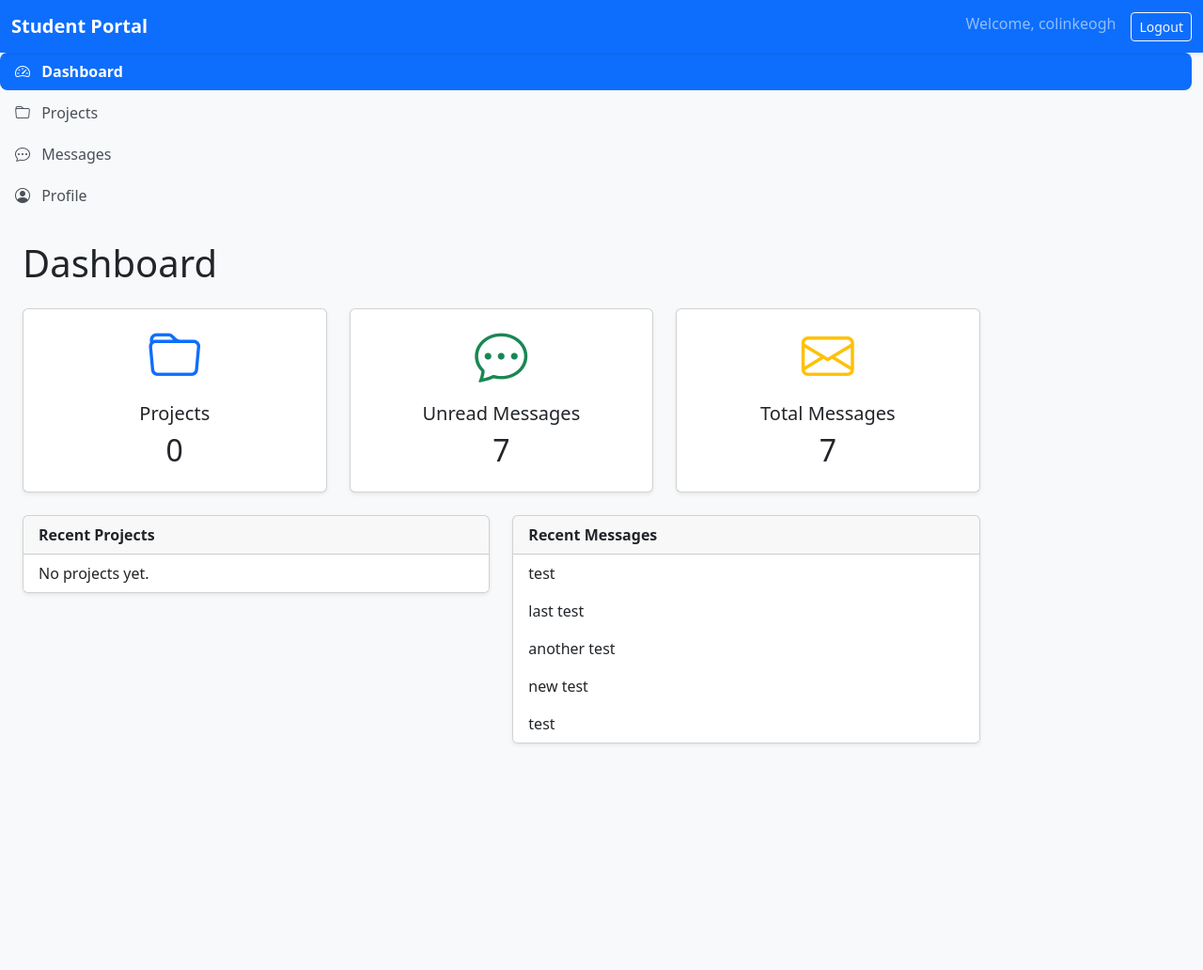
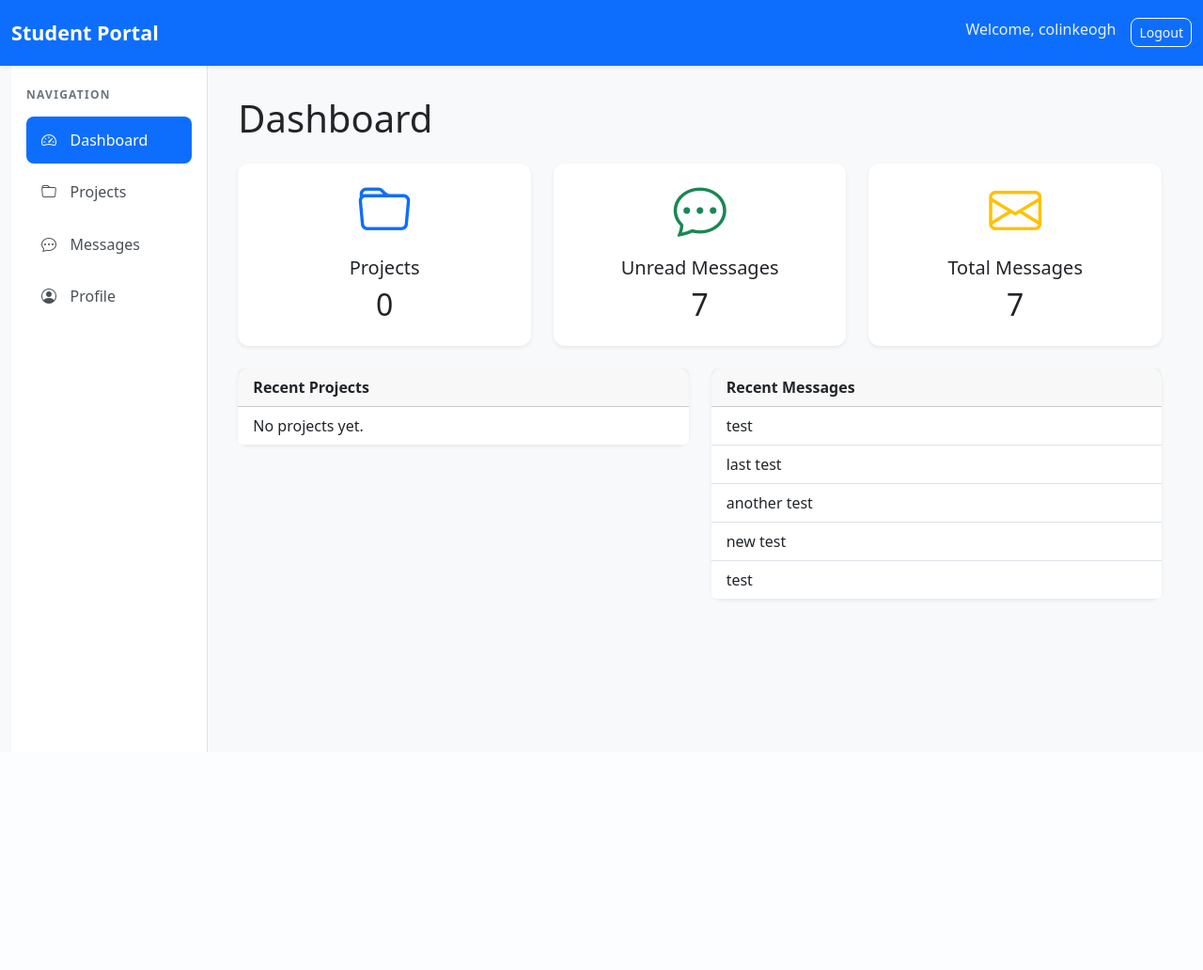
Before and after one commit to colin-182/student-portal, a Django app: page / in a window 1280 px wide. Shown: the whole page at 94% size. After the commit the page ends 800 px from the top, so only its background shows below. Run offline with Django 5.2, Linux system fonts and the light colour scheme; a user stored in the database is signed in; data comes from the database, SQL or seed files in the repository; both versions use the stored data as it was after the commit.

Commit message:
complete dashboard redesign and begin UI polish

```diff
--- a/static/css/style.css
+++ b/static/css/style.css
@@ -1,42 +1,158 @@
+/* ==========================================
+   Global
+========================================== */
+
+html,
 body {
-    min-height: 100vh;
-    background-color: #f8f9fa;
+    height: 100%;
 }
 
-main {
-    min-height: 100vh;
+body {
+    background-color: #f8f9fa;
+    margin: 0;
 }
 
-/* Sidebar */
+/* ==========================================
+   Navbar
+========================================== */
 
-.list-group-item {
-    border: none;
+.navbar {
+    min-height: 70px;
+    box-shadow: 0 2px 8px rgba(0, 0, 0, 0.08);
+    z-index: 1030;
 }
 
-.list-group-item:hover {
-    background-color: #f8f9fa;
+.navbar-brand {
+    font-size: 1.35rem;
+    font-weight: 700;
 }
 
-/* Sidebar navigation links */
+.navbar-text {
+    color: rgba(255, 255, 255, 0.9);
+}
+
+/* ==========================================
+   Sidebar
+========================================== */
+
+.sidebar {
+    background: #ffffff;
+    border-right: 1px solid #dee2e6;
+    min-height: calc(100vh - 70px);
+}
+
+.sidebar-inner {
+    padding: 1.5rem 1rem;
+}
+
+.sidebar-heading {
+    color: #6c757d;
+    text-transform: uppercase;
+    letter-spacing: .08rem;
+    font-size: .75rem;
+    font-weight: 700;
+    margin-bottom: 1rem;
+}
 
 .nav-link {
     color: #495057;
-    border-radius: 0.5rem;
-    margin-bottom: 0.25rem;
-    transition: all 0.2s ease;
+    padding: .8rem 1rem;
+    border-radius: .5rem;
+    margin-bottom: .35rem;
+    transition: all .2s ease;
+    font-weight: 500;
 }
 
 .nav-link:hover {
-    background-color: #e9ecef;
+    background: #e9ecef;
     color: #0d6efd;
 }
 
 .nav-link.active {
-    background-color: #0d6efd;
-    color: #fff !important;
+    background: #0d6efd;
+    color: #ffffff !important;
+}
+
+.nav-link i {
+    margin-right: .65rem;
+}
+
+/* ==========================================
+   Main Content
+========================================== */
+
+main {
+    min-height: calc(100vh - 70px);
+}
+
+.content-wrapper {
+    max-width: 1100px;
+    margin: 0 auto;
+    padding: 2rem;
+}
+
+/* ==========================================
+   Cards
+========================================== */
+
+.card {
+    border: none;
+    border-radius: .75rem;
+    box-shadow: 0 2px 10px rgba(0, 0, 0, .08);
+    transition: transform .2s ease,
+                box-shadow .2s ease;
+}
+
+.card:hover {
+    transform: translateY(-3px);
+    box-shadow: 0 8px 20px rgba(0, 0, 0, .12);
+}
+
+/* ==========================================
+   Tables
+========================================== */
+
+.table {
+    background: #ffffff;
+    border-radius: .75rem;
+    overflow: hidden;
+}
+
+.table thead th {
+    background: #f8f9fa;
     font-weight: 600;
 }
 
-.nav-link i {
-    margin-right: 0.5rem;
+/* ==========================================
+   Buttons
+========================================== */
+
+.btn {
+    border-radius: .5rem;
 }
+
+/* ==========================================
+   Alerts
+========================================== */
+
+.alert {
+    border-radius: .75rem;
+}
+
+/* ==========================================
+   Responsive
+========================================== */
+
+@media (max-width: 991px) {
+
+    .sidebar {
+        min-height: auto;
+        border-right: none;
+        border-bottom: 1px solid #dee2e6;
+    }
+
+    .content-wrapper {
+        padding: 1.5rem;
+    }
+
+}
--- a/templates/base.html
+++ b/templates/base.html
@@ -4,14 +4,19 @@
 <html lang="en">
 
 <head>
+
     <meta charset="UTF-8">
-    <meta name="viewport"
+
+    <meta
+        name="viewport"
         content="width=device-width, initial-scale=1">
 
     <title>
+
         {% block title %}
             Student Project Portal
         {% endblock %}
+
     </title>
 
     <link
@@ -25,19 +30,26 @@
     <link
         rel="stylesheet"
         href="{% static 'css/style.css' %}">
+
 </head>
 
-<body class="bg-light">
+<body>
 
     {% include "includes/navbar.html" %}
 
     <div class="container-fluid">
 
-        <div class="row">
+        <div class="row g-0">
+
+            <aside class="col-lg-2 col-md-3 sidebar">
 
                 {% include "includes/sidebar.html" %}
 
-            <main class="col-md-10 py-4 px-4">
+            </aside>
+
+            <main class="col-lg-10 col-md-9">
+
+                <div class="content-wrapper">
 
                     {% if messages %}
 
@@ -62,6 +74,8 @@
                     {% block content %}
                     {% endblock %}
 
+                </div>
+
             </main>
 
         </div>
--- a/templates/includes/sidebar.html
+++ b/templates/includes/sidebar.html
@@ -1,36 +1,53 @@
+<div class="sidebar-inner">
+
+    <h6 class="sidebar-heading">
+
+        Navigation
+
+    </h6>
+
     <ul class="nav flex-column">
 
         <li class="nav-item">
+
             <a
                 class="nav-link {% if request.resolver_match.app_name == 'dashboard' %}active{% endif %}"
                 href="{% url 'dashboard:home' %}">
 
                 <i class="bi bi-speedometer2"></i>
+
                 Dashboard
 
             </a>
+
         </li>
 
         <li class="nav-item">
+
             <a
                 class="nav-link {% if request.resolver_match.app_name == 'projects' %}active{% endif %}"
                 href="{% url 'projects:list' %}">
 
                 <i class="bi bi-folder"></i>
+
                 Projects
 
             </a>
+
         </li>
 
         <li class="nav-item">
+
             <a
                 class="nav-link {% if request.resolver_match.app_name == 'messaging' %}active{% endif %}"
                 href="{% url 'messaging:inbox' %}">
 
                 <i class="bi bi-chat-dots"></i>
+
                 Messages
 
             </a>
+
         </li>
 
         <li class="nav-item">
@@ -48,3 +65,5 @@
         </li>
 
     </ul>
+
+</div>
```
Also changed, not shown: db.sqlite3. Lines whose indentation alone changed are shown as unchanged.
